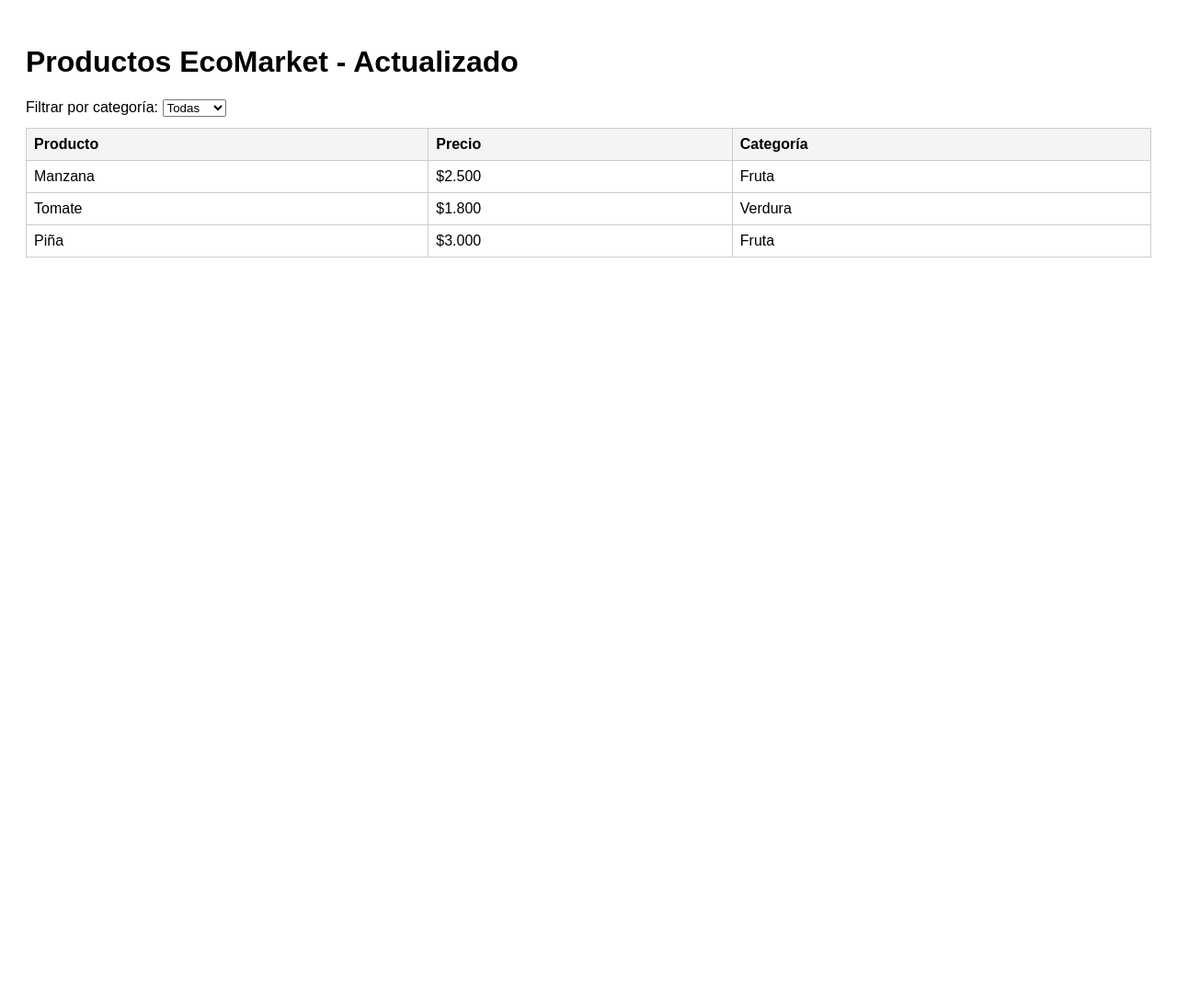
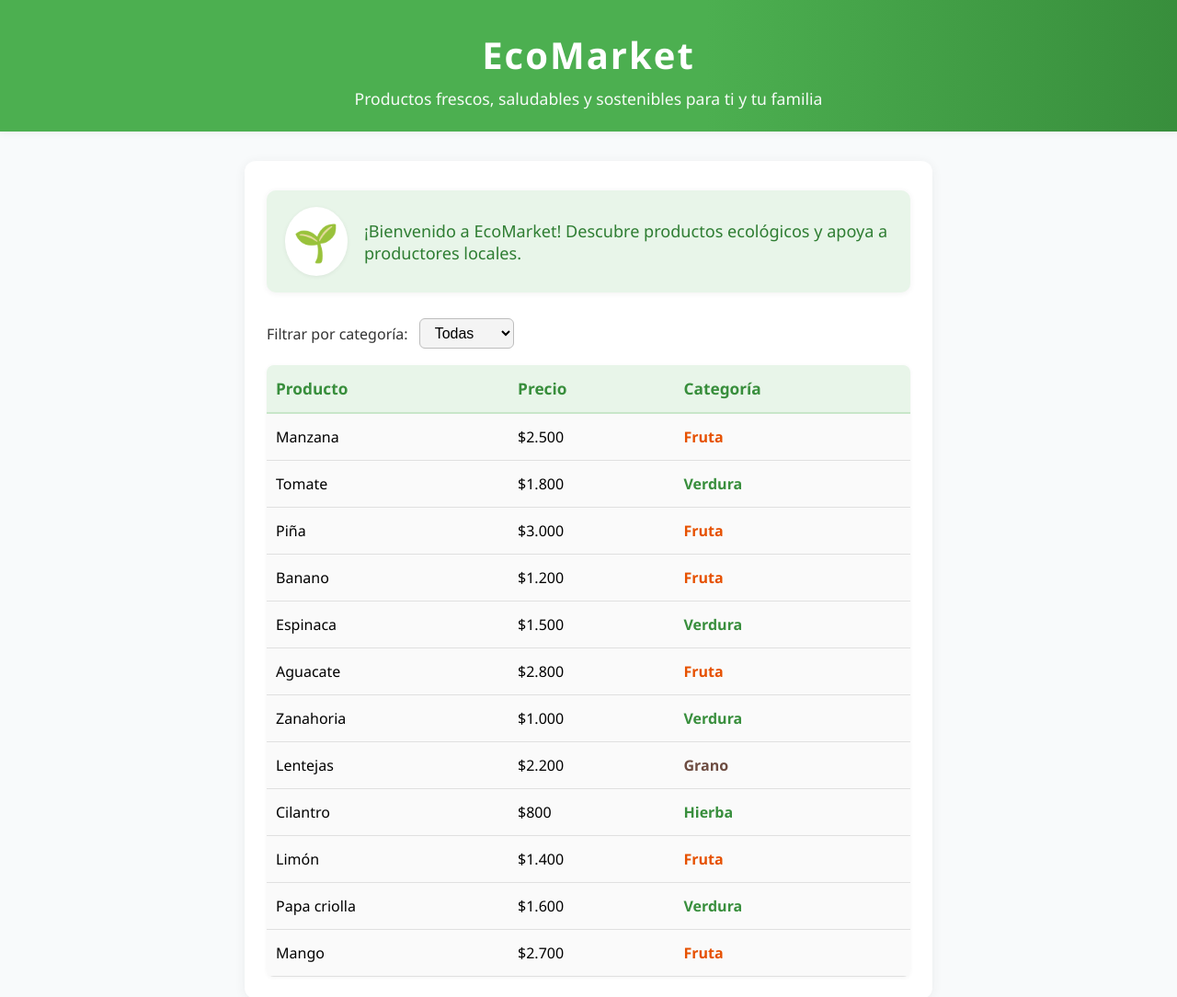
Before and after one commit to JcamiloPerlaza2005/parcial2-ingenieria-juan-perlaza, a plain HTML site: page src/index.html in a window 1280 px wide. Shown: the whole page at 92% size. Before the commit the page ends 800 px from the top, so only its background shows below. Drawn offline with Linux system fonts and the light colour scheme.

Commit message:
Actualización automática desde VS Code

```diff
--- a/src/index.html
+++ b/src/index.html
@@ -5,29 +5,161 @@
   <meta name="viewport" content="width=device-width, initial-scale=1.0"/>
   <title>EcoMarket</title>
   <style>
-    body { font-family: Arial, sans-serif; padding: 20px; }
-    table { width: 100%; border-collapse: collapse; margin-top: 12px; }
-    th, td { border: 1px solid #ccc; padding: 8px; text-align: left; }
-    th { background:#f4f4f4; }
+    body {
+      font-family: 'Segoe UI', Arial, sans-serif;
+      background: #f8fafb;
+      margin: 0;
+      padding: 0;
+    }
+    header {
+      background: linear-gradient(90deg, #4caf50 60%, #388e3c 100%);
+      color: #fff;
+      padding: 32px 0 24px 0;
+      text-align: center;
+      box-shadow: 0 2px 8px rgba(0,0,0,0.05);
+      margin-bottom: 32px;
+    }
+    header h1 {
+      margin: 0;
+      font-size: 2.5rem;
+      letter-spacing: 2px;
+    }
+    header p {
+      margin: 8px 0 0 0;
+      font-size: 1.1rem;
+      opacity: 0.95;
+    }
+    main {
+      max-width: 700px;
+      margin: 0 auto;
+      background: #fff;
+      border-radius: 12px;
+      box-shadow: 0 2px 12px rgba(60,60,60,0.07);
+      padding: 32px 24px 24px 24px;
+    }
+    .bienvenida {
+      display: flex;
+      align-items: center;
+      gap: 18px;
+      background: #e8f5e9;
+      border-radius: 10px;
+      padding: 18px 20px;
+      margin-bottom: 28px;
+      box-shadow: 0 1px 6px rgba(60,60,60,0.07);
+      font-size: 1.13rem;
+      color: #2e7d32;
+    }
+    .bienvenida .icono {
+      font-size: 2.5rem;
+      background: #fff;
+      border-radius: 50%;
+      padding: 10px;
+      box-shadow: 0 1px 4px rgba(60,60,60,0.08);
+      color: #43a047;
+      display: flex;
+      align-items: center;
+      justify-content: center;
+      min-width: 48px;
+      min-height: 48px;
+    }
+    .filtro {
+      margin-bottom: 18px;
+      display: flex;
+      align-items: center;
+      gap: 12px;
+    }
+    label {
+      font-weight: 500;
+      color: #333;
+    }
+    select {
+      padding: 6px 12px;
+      border-radius: 6px;
+      border: 1px solid #bdbdbd;
+      font-size: 1rem;
+      background: #f4f4f4;
+      transition: border 0.2s;
+    }
+    select:focus {
+      border: 1.5px solid #4caf50;
+      outline: none;
+    }
+    table {
+      width: 100%;
+      border-collapse: collapse;
+      margin-top: 12px;
+      background: #fafafa;
+      border-radius: 8px;
+      overflow: hidden;
+      box-shadow: 0 1px 4px rgba(60,60,60,0.06);
+    }
+    th, td {
+      border: none;
+      padding: 14px 10px;
+      text-align: left;
+    }
+    th {
+      background: #e8f5e9;
+      color: #388e3c;
+      font-size: 1.08rem;
+      font-weight: 600;
+      border-bottom: 2px solid #c8e6c9;
+    }
+    tbody tr {
+      border-bottom: 1px solid #e0e0e0;
+      transition: background 0.2s;
+    }
+    tbody tr:hover {
+      background: #f1f8e9;
+    }
+    .categoria-fruta {
+      color: #e65100;
+      font-weight: 600;
+    }
+    .categoria-verdura {
+      color: #388e3c;
+      font-weight: 600;
+    }
+    .categoria-grano {
+      color: #6d4c41;
+      font-weight: 600;
+    }
+    .categoria-hierba {
+      color: #388e3c;
+      font-weight: 600;
+    }
+    .categoria-otro {
+      color: #0288d1;
+      font-weight: 600;
+    }
     @media (max-width:600px){
+      main { padding: 12px 2vw; }
       table, thead, tbody, th, td, tr { display:block; }
       th { display:none; }
-      td { border: none; padding: 8px 0; }
-      td::before { content: attr(data-label) ": "; font-weight: bold; }
+      td { border: none; padding: 10px 0; }
+      td::before { content: attr(data-label) ": "; font-weight: bold; color: #388e3c; }
     }
   </style>
 </head>
 <body>
-  <h1>Productos EcoMarket - Actualizado</h1>
-
-  <!-- Control de filtro (se implementará en feature-filtrado) -->
+  <header>
+    <h1>EcoMarket</h1>
+    <p>Productos frescos, saludables y sostenibles para ti y tu familia</p>
+  </header>
+  <main>
+    <div class="bienvenida">
+      <span class="icono" aria-label="hoja">🌱</span>
+      ¡Bienvenido a EcoMarket! Descubre productos ecológicos y apoya a productores locales.
+    </div>
+    <section class="filtro">
       <label for="categoriaFiltro">Filtrar por categoría:</label>
       <select id="categoriaFiltro">
         <option value="Todas">Todas</option>
         <option value="Fruta">Fruta</option>
         <option value="Verdura">Verdura</option>
       </select>
-
+    </section>
+    <section>
       <table id="tablaProductos" aria-describedby="lista-productos">
         <thead>
           <tr>
@@ -40,21 +172,67 @@
           <tr>
             <td data-label="Producto">Manzana</td>
             <td data-label="Precio">$2.500</td>
-        <td data-label="Categoría">Fruta</td>
+            <td data-label="Categoría" class="categoria-fruta">Fruta</td>
           </tr>
           <tr>
             <td data-label="Producto">Tomate</td>
             <td data-label="Precio">$1.800</td>
-        <td data-label="Categoría">Verdura</td>
+            <td data-label="Categoría" class="categoria-verdura">Verdura</td>
           </tr>
           <tr>
             <td data-label="Producto">Piña</td>
             <td data-label="Precio">$3.000</td>
-        <td data-label="Categoría">Fruta</td>
+            <td data-label="Categoría" class="categoria-fruta">Fruta</td>
+          </tr>
+          <tr>
+            <td data-label="Producto">Banano</td>
+            <td data-label="Precio">$1.200</td>
+            <td data-label="Categoría" class="categoria-fruta">Fruta</td>
+          </tr>
+          <tr>
+            <td data-label="Producto">Espinaca</td>
+            <td data-label="Precio">$1.500</td>
+            <td data-label="Categoría" class="categoria-verdura">Verdura</td>
+          </tr>
+          <tr>
+            <td data-label="Producto">Aguacate</td>
+            <td data-label="Precio">$2.800</td>
+            <td data-label="Categoría" class="categoria-fruta">Fruta</td>
+          </tr>
+          <tr>
+            <td data-label="Producto">Zanahoria</td>
+            <td data-label="Precio">$1.000</td>
+            <td data-label="Categoría" class="categoria-verdura">Verdura</td>
+          </tr>
+          <tr>
+            <td data-label="Producto">Lentejas</td>
+            <td data-label="Precio">$2.200</td>
+            <td data-label="Categoría" class="categoria-grano">Grano</td>
+          </tr>
+          <tr>
+            <td data-label="Producto">Cilantro</td>
+            <td data-label="Precio">$800</td>
+            <td data-label="Categoría" class="categoria-hierba">Hierba</td>
+          </tr>
+          <tr>
+            <td data-label="Producto">Limón</td>
+            <td data-label="Precio">$1.400</td>
+            <td data-label="Categoría" class="categoria-fruta">Fruta</td>
+          </tr>
+          <tr>
+            <td data-label="Producto">Papa criolla</td>
+            <td data-label="Precio">$1.600</td>
+            <td data-label="Categoría" class="categoria-verdura">Verdura</td>
+          </tr>
+          <tr>
+            <td data-label="Producto">Mango</td>
+            <td data-label="Precio">$2.700</td>
+            <td data-label="Categoría" class="categoria-fruta">Fruta</td>
           </tr>
         </tbody>
       </table>
-
+    </section>
+  </main>
   <script>
     // Implementación mínima para cuando actives el filtrado (opcional inicialmente)
     document.getElementById('categoriaFiltro').addEventListener('change', function() {
```
Lines whose indentation alone changed are shown as unchanged.
